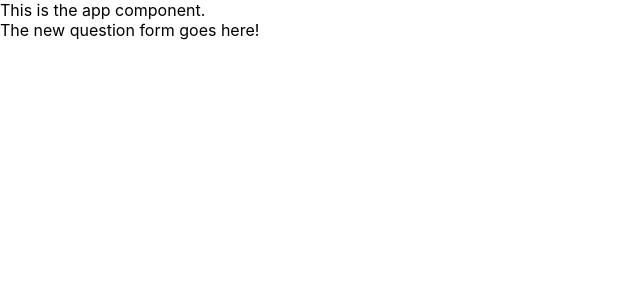
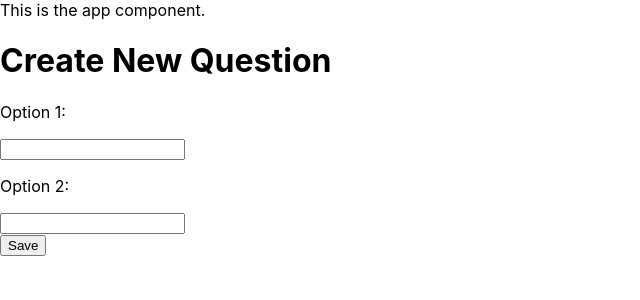
Before and after one commit to jhgilbert/would_you_rather, a React (Create React App) app: page / in a window 1280 px wide. Shown: the top 300 px of the page, without its empty margins (0-640 px from the left). Built offline with nearby package versions, Linux system fonts and the light colour scheme.

Commit message:
feat: Flesh out NewQuestion component UI

```diff
--- a/src/components/NewQuestion.js
+++ b/src/components/NewQuestion.js
@@ -2,15 +2,60 @@ import React, { Component } from 'react'
 import { connect } from 'react-redux'
 
 class NewQuestion extends Component {
+  state = {
+    optionOne: '',
+    optionTwo: ''
+  }
+
+  handleOptionOneChange = (e) => {
+    const optionOne = e.target.value
+
+    this.setState(() => ({
+      optionOne
+    }))
+  }
+
+  handleOptionTwoChange = (e) => {
+    const optionTwo = e.target.value
+
+    this.setState(() => ({
+      optionTwo
+    }))
+  }
+
+  handleSubmit = (e) => {
+    e.preventDefault()
+
+    console.log("NewQuestion current state:")
+    console.log(this.state)
+  }
+
   render() {
+    const { optionOne, optionTwo } = this.state
+
     return (
-      <div>The new question form goes here!</div>
+      <div>
+        <h1>Create New Question</h1>
+        <p>Option 1:</p>
+        <form>
+          <input
+            value={optionOne}
+            onChange={this.handleOptionOneChange}
+            type="text" />
+          <p>Option 2:</p>
+          <input
+            value={optionTwo}
+            onChange={this.handleOptionTwoChange}
+            type="text" />
+          <div>
+            <button onClick={this.handleSubmit}>
+              Save
+            </button>
+          </div>
+        </form>
+      </div>
     )
   }
 }
 
-function mapStateToProps () {
-  return {}
-}
-
-export default connect(mapStateToProps)(NewQuestion)
+export default connect()(NewQuestion)
```
